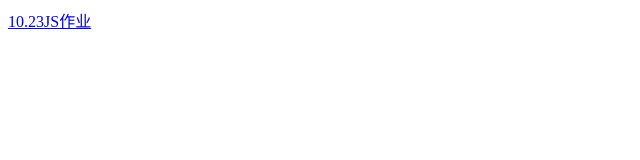
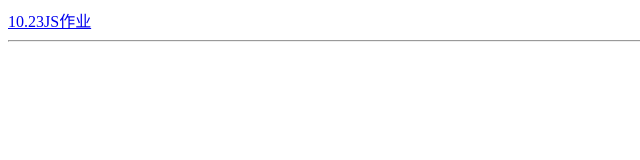
Before and after one commit to 872495688/web, a plain HTML site: page index.html in a window 1280 px wide. Shown: the whole page, without its empty margins (0-640 px from the left). Drawn offline with Linux system fonts and the light colour scheme.

Commit message:
Update index.html

```diff
--- a/index.html
+++ b/index.html
@@ -7,6 +7,6 @@
     <title>Document</title>
 </head>
 <body>
-    <a href="js/kk.html">10.23JS作业</a>
+    <a href="js/kk.html">10.23JS作业</a><hr>
 </body>
 </html>
```
